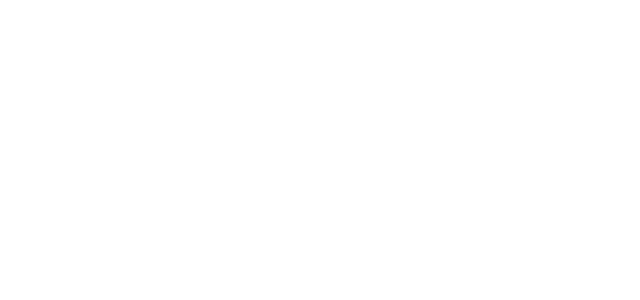
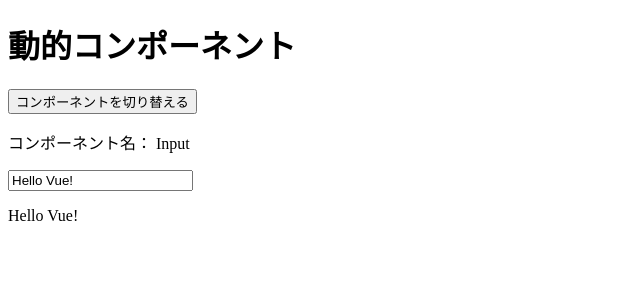
Before and after one commit to YuukiTerui/TodoAppWithVue, a Vue app in the folder todoapp/: page / in a window 1280 px wide. Shown: the top 300 px of the page, without its empty margins (0-640 px from the left). Built offline with nearby package versions, Linux system fonts and the light colour scheme.

Commit message:
動的コンポーネントの作成

```diff
--- a/todoapp/src/App.vue
+++ b/todoapp/src/App.vue
@@ -1,10 +1,34 @@
 <template>
+  <h1>動的コンポーネント</h1>
+  <button @click="switchComp">コンポーネントを切り替える</button>
+
+  <p>コンポーネント名： {{ currentCompName }}</p>
+  <KeepAlive>
+    <component :is="currentComp" />
+  </KeepAlive>
 </template>
 
 
 <script setup lang="ts">
+import { ref } from "vue";
+import BaseInput from "./components/BaseInput.vue";
+import BaseRadio from "./components/BaseRadio.vue";
+import BaseSelect from "./components/BaseSelect.vue";
+
+const currentComp = ref(BaseInput);
+const currentCompName = ref("Input");
+
+const compList = [BaseInput, BaseRadio, BaseSelect];
+const compNameList = ["Input", "Radio", "Select"];
+
+let currentCompIdx = 0;
+const switchComp = () => {
+  currentCompIdx = ++currentCompIdx % compList.length;
+  currentComp.value = compList[currentCompIdx];
+  currentCompName.value = compNameList[currentCompIdx];
+
+}
 </script>
 
 
-<style scoped>
-</style>
+<style scoped></style>
--- /dev/null
+++ b/todoapp/src/components/BaseInput.vue
@@ -0,0 +1,16 @@
+<template>
+    <input type="text" v-model="inputValue">
+    <p>{{ inputValue }}</p>
+</template>
+
+
+<script setup lang="ts">
+import { ref } from "vue";
+const inputValue = ref("Hello Vue!");
+
+</script>
+
+
+<style scoped>
+
+</style>
--- /dev/null
+++ b/todoapp/src/components/BaseRadio.vue
@@ -0,0 +1,27 @@
+<template>
+    <label>
+        <input type="radio" name="memberType" value="1" v-model="memberType" />
+        通常会員
+    </label>
+    <label>
+        <input type="radio" name="memberType" value="2" v-model="memberType" />
+        有料会員
+    </label>
+    <label>
+        <input type="radio" name="memberType" value="3" v-model="memberType" />
+        非会員
+    </label>
+    <br>
+    <p>選択されたラジオボタン: {{ memberType }}</p>
+</template>
+
+
+<script setup lang="ts">
+import { ref } from "vue";
+
+const memberType = ref(1);
+</script>
+
+
+<style scoped>
+</style>
--- /dev/null
+++ b/todoapp/src/components/BaseSelect.vue
@@ -0,0 +1,20 @@
+<template>
+    <select v-model="memberTypeSelect">
+        <option value="1">通常会員</option>
+        <option value="2">有料会員</option>
+        <option value="3">非会員</option>
+    </select>
+    <br>
+    <p>選択されたリスト: {{ memberTypeSelect }}</p>
+</template>
+
+
+<script setup lang="ts">
+import { ref } from "vue";
+
+const memberTypeSelect = ref(1);
+</script>
+
+
+<style scoped>
+</style>
```
